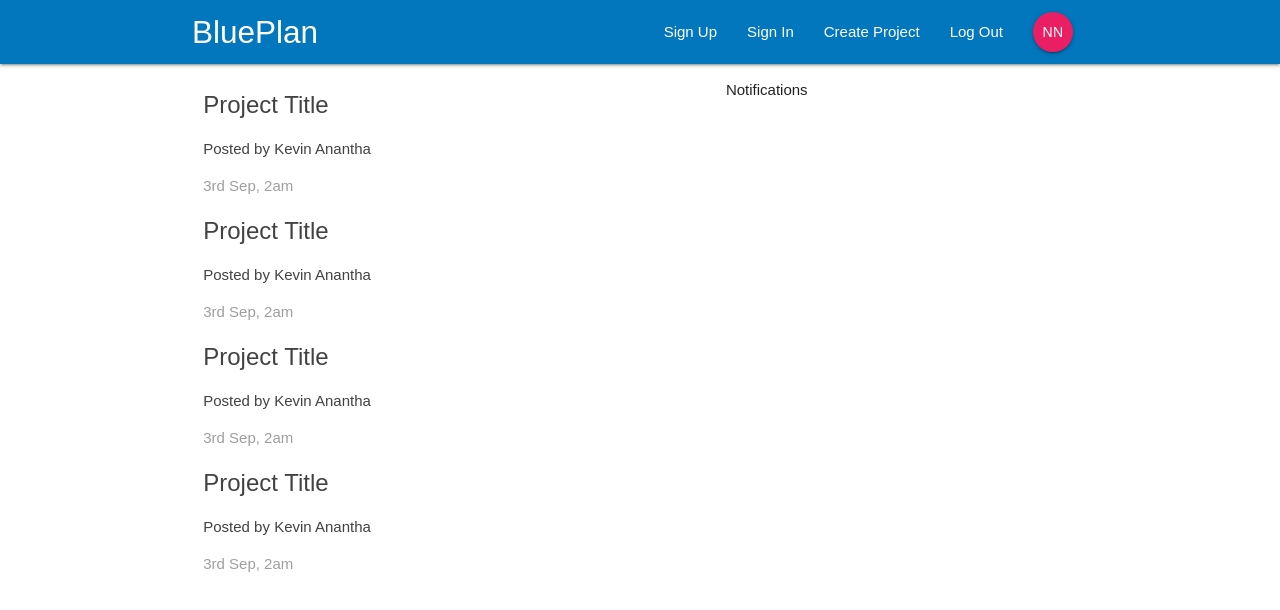
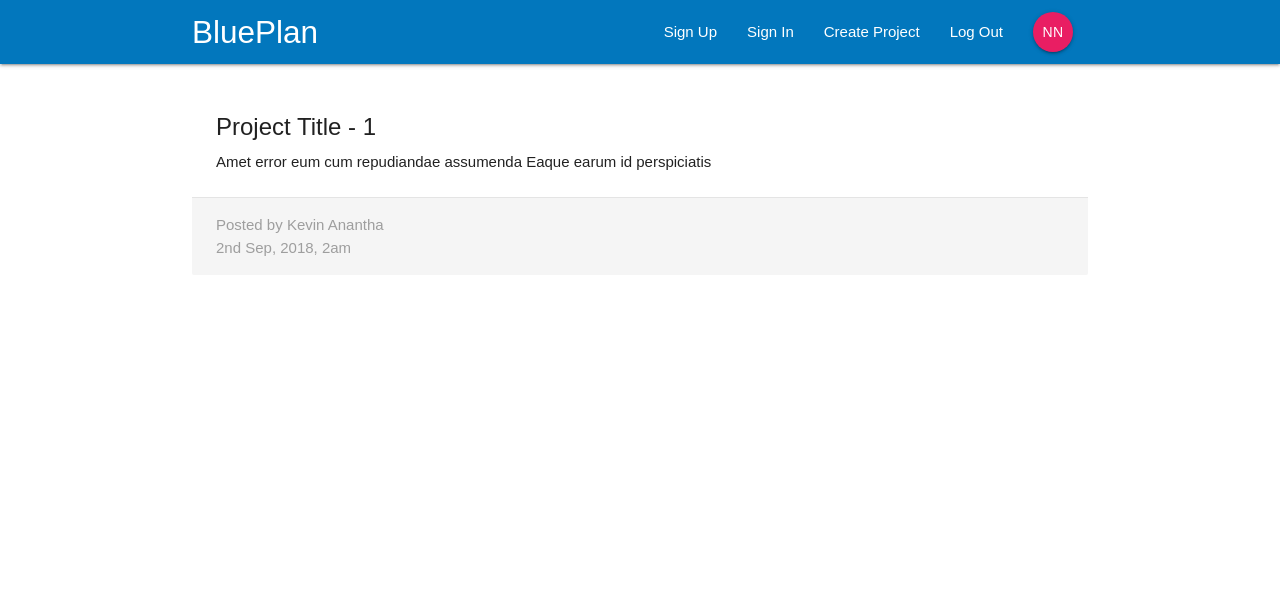
Before and after one commit to kevanantha/blueplan, a React (Create React App) app: page /project/1 in a window 1280 px wide. Shown: the top 610 px of the page. Built offline with nearby package versions, Linux system fonts and the light colour scheme.

Commit message:
Project details component

```diff
--- a/src/App.js
+++ b/src/App.js
@@ -2,6 +2,7 @@ import React, { Component } from 'react';
 import { BrowserRouter, Switch, Route } from 'react-router-dom';
 import Navbar from './components/layout/Navbar';
 import Dashboard from './components/dashboard/Dashboard';
+import ProjectDetails from './components/projects/ProjectDetails';
 
 class App extends Component {
   render() {
@@ -10,7 +11,8 @@ class App extends Component {
         <div className="App">
           <Navbar />
           <Switch>
-            <Route path='/' component={Dashboard} />
+            <Route exact path='/' component={Dashboard} />
+            <Route path='/project/:id' component={ProjectDetails} />
           </Switch>
         </div>
       </BrowserRouter>
--- a/src/components/projects/ProjectDetails.js
+++ b/src/components/projects/ProjectDetails.js
@@ -0,0 +1,21 @@
+import React from 'react';
+
+const ProjectDetails = (props) => {
+  const id = props.match.params.id;
+  return (
+    <div className="project-details container section">
+      <div className="card z-depth-0">
+        <div className="card-content">
+          <span className="card-title">Project Title - {id}</span>
+          <p>Amet error eum cum repudiandae assumenda Eaque earum id perspiciatis</p>
+        </div>
+        <div class="card-action grey lighten-4 grey-text">
+          <div>Posted by Kevin Anantha</div>
+          <div>2nd Sep, 2018, 2am</div>
+        </div>
+      </div>
+    </div>
+  )
+}
+
+export default ProjectDetails;
```
